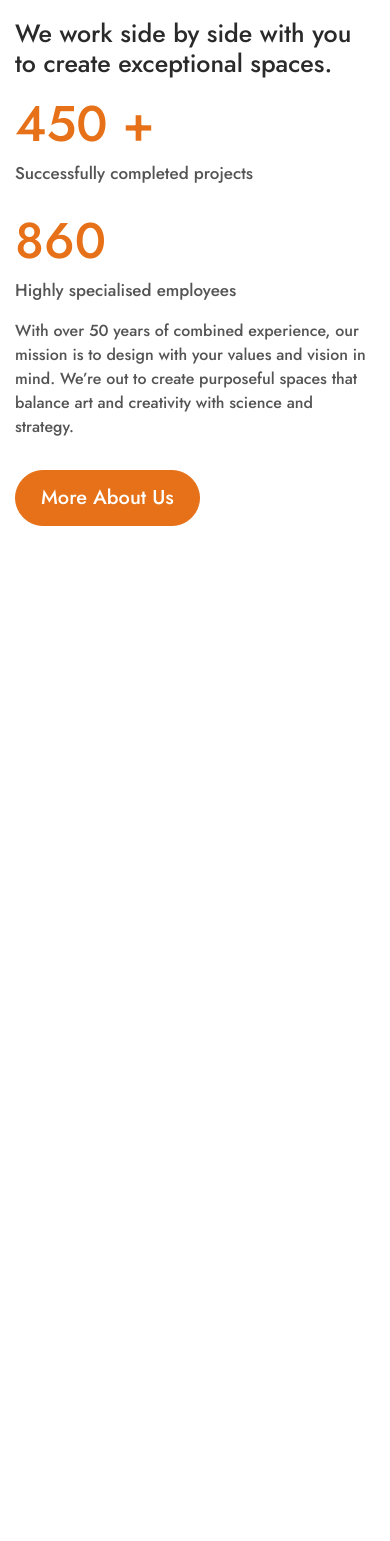
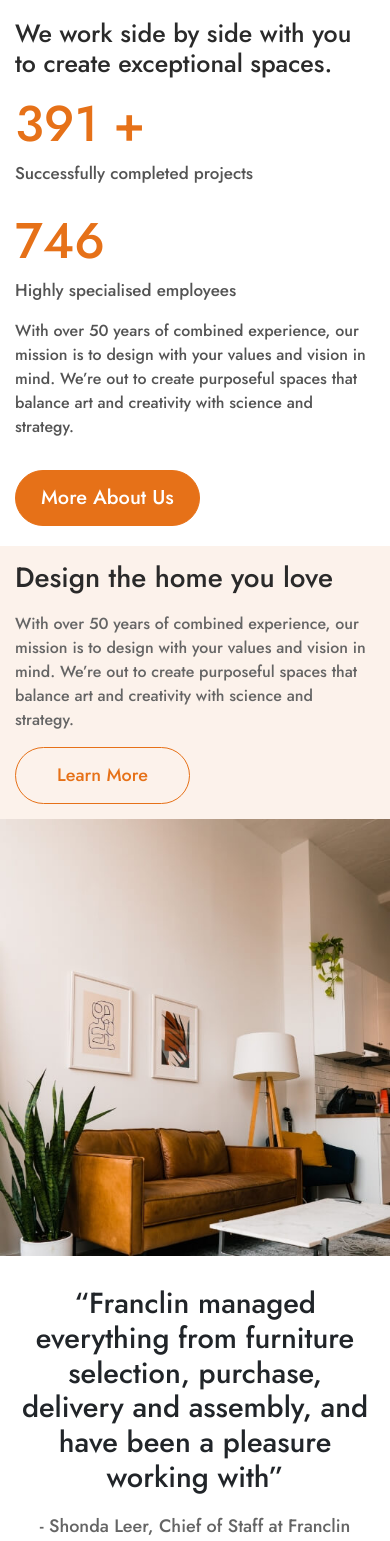
Before and after one commit to bagishly-imran/interior.io, a React (Create React App) app: page / in a window 390 px wide. Shown: the part 456-1997 px from the top of the page. Before the commit the page ends 1002 px from the top, so only its background shows below. Built offline with nearby package versions, Linux system fonts and the light colour scheme.

Commit message:
portfolio interior v0.4

```diff
--- a/package.json
+++ b/package.json
@@ -6,6 +6,7 @@
     "@testing-library/jest-dom": "^5.12.0",
     "@testing-library/react": "^11.2.6",
     "@testing-library/user-event": "^12.8.3",
+    "aos": "^2.3.4",
     "bootstrap-icons": "^1.4.1",
     "node-sass": "^4.14.1",
     "react": "^17.0.2",
--- a/public/index.html
+++ b/public/index.html
@@ -13,7 +13,6 @@
     <link href="https://cdn.jsdelivr.net/npm/bootstrap@5.0.0-beta2/dist/css/bootstrap.min.css" rel="stylesheet" integrity="sha384-BmbxuPwQa2lc/FVzBcNJ7UAyJxM6wuqIj61tLrc4wSX0szH/Ev+nYRRuWlolflfl" crossorigin="anonymous">
     <link rel="stylesheet" href="https://cdn.jsdelivr.net/npm/bootstrap-icons@1.4.0/font/bootstrap-icons.css">
     <link rel="stylesheet" href="https://pro.fontawesome.com/releases/v5.10.0/css/all.css" integrity="sha384-AYmEC3Yw5cVb3ZcuHtOA93w35dYTsvhLPVnYs9eStHfGJvOvKxVfELGroGkvsg+p" crossorigin="anonymous"/>
-
   </head>
   <body>
     <div id="root"></div>
--- a/src/components/About.js
+++ b/src/components/About.js
@@ -7,7 +7,7 @@ import '../sass/AboutUs.scss';
 
 const AboutUs = props => {
 
-    console.log(props.counters);
+    // console.log(props.counters);
 
     return(
         <section className = "about-us-section-area container">
--- /dev/null
+++ b/src/components/AboutArea.js
@@ -0,0 +1,30 @@
+import React from 'react';
+import '../sass/AboutArea.scss';
+import AreaImg from '../images/about1.jpg';
+import {Link} from 'react-router-dom';
+
+function AboutArea () {
+    return(
+        <div className = "about-area">
+            <div className = "container area-content">
+                <div className = "about-area-title">
+                    <h1 className = "area-title">
+                        Design the <br/>
+                        home you love
+                    </h1>
+                    <p className = "area-paragraph">
+                        With over 50 years of combined experience, our mission is to design with your values and vision in mind.
+                        We’re out to create purposeful spaces that balance art and creativity with science and strategy.
+                    </p>
+                    <Link className = "area-btn" to = '/'>Learn More</Link>
+                </div>
+
+                <div className = "about-area-image">
+                    <img className ="image-fluid about-area-image" src = {AreaImg} alt = {AreaImg} />
+                </div>
+            </div>
+        </div>
+    )
+}
+
+export default AboutArea;
--- /dev/null
+++ b/src/components/BrandArea.js
@@ -0,0 +1,67 @@
+import React from 'react';
+import '../sass/BrandArea.scss';
+
+function BrandArea() {
+    return(
+        <div className = "brand-area container">
+            <div className = "brand-title-content">
+                <h2 className = "brand-title">
+                    “Franclin managed everything from furniture selection,
+                    purchase, delivery and assembly, and have been a pleasure working with”
+                </h2>
+
+                <p className = "brand-paragraph mt-4">
+                    - Shonda Leer, Chief of Staff at Franclin Technologies
+                </p>
+
+            </div>
+
+            <div className = "brands-logo">
+                <img className = "brand-logo" src = "https://preview.colorlib.com/theme/franclin/assets/img/gallery/brand1.png" alt = "Brand"/>
+                <img className = "brand-logo" src = "https://preview.colorlib.com/theme/franclin/assets/img/gallery/brand2.png" alt = "Brand"/>
+                <img className = "brand-logo" src = "https://preview.colorlib.com/theme/franclin/assets/img/gallery/brand3.png" alt = "Brand"/>
+                <img className = "brand-logo" src = "https://preview.colorlib.com/theme/franclin/assets/img/gallery/brand4.png" alt = "Brand"/>
+            </div>
+
+            <div className = "brands-logo-carousel">
+
+                <div id="carouselExampleControls" className="carousel slide" data-bs-ride="carousel">
+                    <div className="carousel-inner">
+                        <div className="carousel-item active">
+                            <center>
+                                <img src="https://preview.colorlib.com/theme/franclin/assets/img/gallery/brand1.png"  alt="Brand"/>
+                            </center>
+                        </div>
+                        <div className="carousel-item">
+                            <center>
+                                <img src="https://preview.colorlib.com/theme/franclin/assets/img/gallery/brand2.png"  alt="Brand"/>
+                            </center>
+                        </div>
+                        <div className="carousel-item">
+                            <center>
+                                <img src="https://preview.colorlib.com/theme/franclin/assets/img/gallery/brand3.png"  alt="Brand"/>
+                            </center>
+                        </div>
+                        <div className="carousel-item">
+                            <center>
+                                <img src="https://preview.colorlib.com/theme/franclin/assets/img/gallery/brand4.png"  alt="Brand"/>
+                            </center>
+                        </div>
+                    </div>
+                    {/* <button className="carousel-control-prev" type="button" data-bs-target="#carouselExampleControls" data-bs-slide="prev">
+                        <span className="carousel-control-prev-icon" aria-hidden="true"></span>
+                        <span className="visually-hidden">Previous</span>
+                    </button>
+                    <button className="carousel-control-next" type="button" data-bs-target="#carouselExampleControls" data-bs-slide="next">
+                        <span className="carousel-control-next-icon" aria-hidden="true"></span>
+                        <span className="visually-hidden">Next</span>
+                    </button> */}
+                </div>
+
+            </div>
+
+        </div>
+    )
+}
+
+export default BrandArea;
--- a/src/pages/Index.js
+++ b/src/pages/Index.js
@@ -1,11 +1,14 @@
 import React from 'react';
 import AboutUs from '../components/About';
-
+import AboutArea from '../components/AboutArea';
+import BrandArea from '../components/BrandArea';
 
 function index() {
     return(
         <div>
             <AboutUs/>
+            <AboutArea/>
+            <BrandArea/>
         </div>
     )
 }
--- a/src/reducers/index.js
+++ b/src/reducers/index.js
@@ -4,14 +4,14 @@ export const INITIAL_STATE = {
             id: 1,
             label: "Successfully completed projects",
             number: 450,
-            duration: 2,
+            duration: 20,
             plus: "+"
         },
         {
             id: 2,
             label : "Highly specialised employees",
             number: 860,
-            duration: 2,
+            duration: 20,
             plus: ""
         }
     ]
--- /dev/null
+++ b/src/sass/AboutArea.scss
@@ -0,0 +1,107 @@
+.about-area{
+    background-color: #FCF2EB;
+    .area-content{
+        display: flex;
+        padding: 0;
+        .about-area-title{
+            width: 50%;
+            display: flex;
+            flex-direction: column;
+            justify-content: center;
+            padding: 0 20px 0 0;
+            *{
+                font-family: "Jost", sans-serif;
+            }
+            .area-title{
+                color: #2A2A2A;
+            }
+            .area-paragraph{
+                color: #656565;
+                padding-top: 20px;
+                margin-bottom: 30px;
+            }
+            .area-btn{
+                max-width: 175px;
+                color: #E67118 !important;
+                border: 1px solid #E67118;
+                display: inline-block;
+                padding: 14px 32px;
+                text-transform: capitalize;
+                font-size: 18px;
+                font-weight: 500;
+                background: none;
+                border-radius: 40px;
+                text-decoration: none;
+                text-align: center;
+                transition: 0.3s ease-in-out;
+                &:hover{
+                    background-color: #E67118;
+                    border: 1px solid #E67118;
+                    color: #fff !important;
+                }
+            }
+        }
+        .about-area-image{
+            width: 50%;
+            display: flex;
+            justify-content: center;
+            .about-area-image{
+                max-width: 526px;
+            }
+        }
+    }
+}
+
+
+@media screen and (max-width: 1366px) {
+    .about-area{
+        .area-content{
+            .about-area-image{
+                .about-area-image{
+                    width: 451px;
+                }
+            }
+        }
+    }
+}
+
+
+@media screen and (max-width: 991px){
+    .about-area{
+        .area-content{
+            flex-wrap: wrap;
+            .about-area-title{
+                width: 100%;
+                padding: 30px 15px;
+                .area-title{
+                    br{display: none;}
+                }
+                .area-paragraph{
+                    margin-bottom: 15px;
+                    padding-top: 10px;
+                }
+            }
+            .about-area-image{
+                display: flex;
+                justify-content: center;
+                width: 100%;
+            }
+        }
+    }
+}
+
+
+@media screen and (max-width: 470px) {
+    .about-area{
+        .area-content{
+            .about-area-title{
+                padding: 15px !important;
+            }
+            .about-area-image{
+                .about-area-image{
+                    width: 100%;
+                }
+            }
+        }
+    }
+}
--- /dev/null
+++ b/src/sass/BrandArea.scss
@@ -0,0 +1,91 @@
+.brand-area{
+    padding: 80px 12px;
+    display: flex;
+    flex-direction: column;
+    align-items: center;
+    .brand-title-content{
+        max-width: 856px;
+        .brand-title{
+            font-family: "Jost", sans-serif;
+            font-size: 34px;
+            display: block;
+            font-weight: 500;
+            line-height: 1.2;
+            margin-bottom: 12px;
+            text-align: center;
+        }
+        .brand-paragraph{
+            color: rgb(101, 101, 101);
+            font-size: 18px;
+            font-family: "Jost", sans-serif;
+            font-weight: 300;
+            line-height: 1.5;
+            text-align: center;
+        }
+    }
+    .brands-logo{
+        width: 100%;
+        display: flex;
+        justify-content: space-around;
+        padding-top: 60px;
+    }
+    .brands-logo-carousel{
+        width: 100%;
+        .carousel{
+            .carousel-inner{
+                .carousel-item{
+                    width: 100%;
+                    padding-top: 30px;
+                    center{
+                        height: 107px;
+                        user-select: none !important;
+                        img{
+                            width: 142px !important;
+                            user-select: none !important;
+                        }
+                    }
+                }
+            }
+        }
+    }
+}
+
+@media screen and (min-width: 992px) {
+    .brand-area{
+        .brands-logo-carousel{
+            display: none !important;
+        }
+    }
+}
+
+
+@media screen and (max-width: 991px) {
+    .brand-area{
+        padding: 30px 15px;
+        .brands-logo{
+            display: none;
+        }
+    }
+}
+
+@media  screen and (max-width: 575px) {
+    .brand-area{
+        .brand-title-content{
+            .brand-title{
+                font-size: 29px;
+            }
+            .brand-paragraph{
+                margin: 18px 0 12px 0 !important;
+            }
+        }
+        .brands-logo-carousel{
+            .carousel{
+                .carousel-inner{
+                    .carousel-item{
+                        padding-top: 15px;
+                    }
+                }
+            }
+        }
+    }
+}
```
Also changed, not shown: src/images/about1.jpg (added), 1 other file (tests, documents, lock files or other folders).
